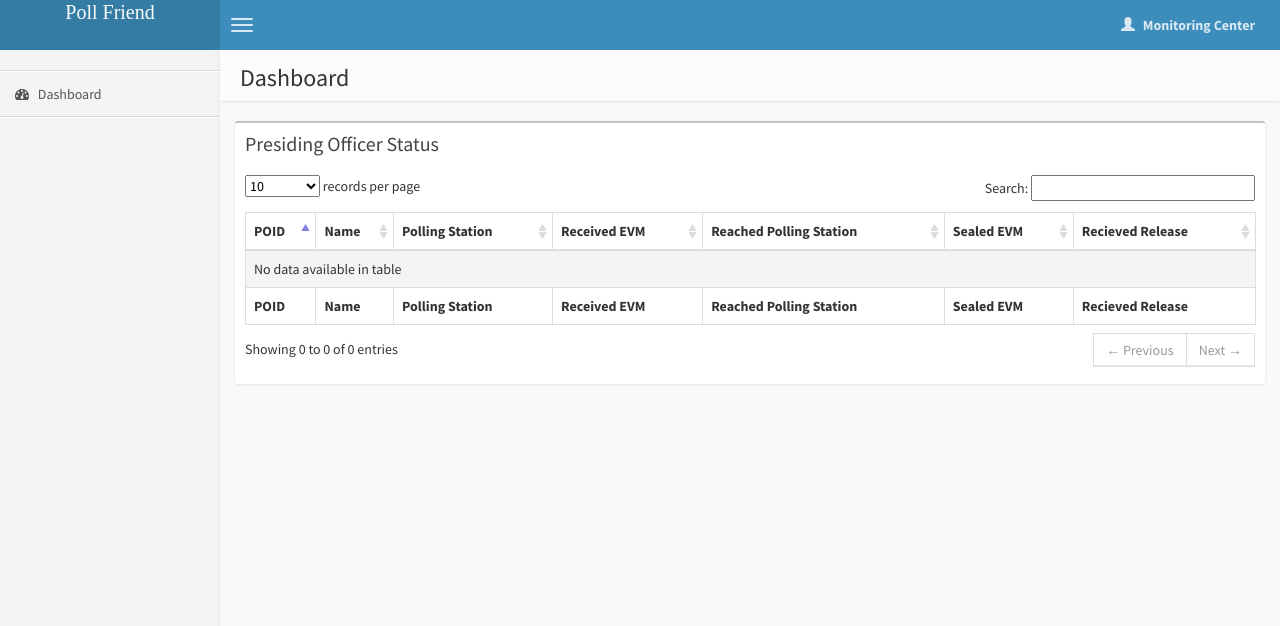
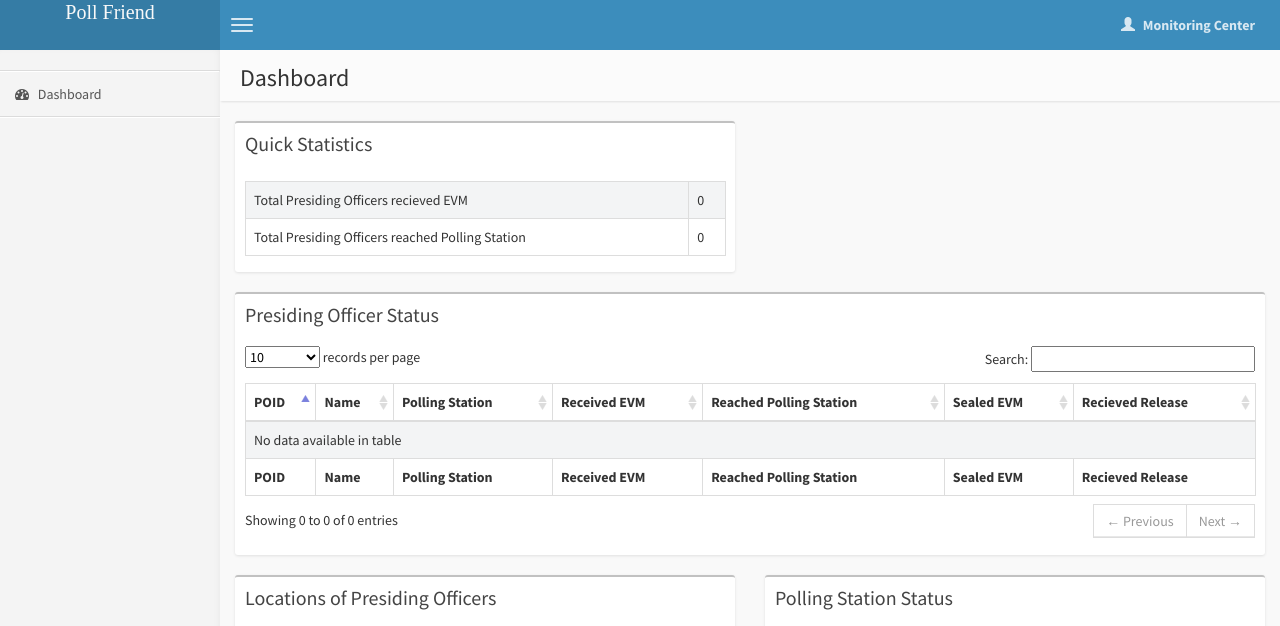
Before and after one commit to shivamneeraj23/PollFriend-Backend, a Django app: page /home/ in a window 1280 px wide. Shown: the top 626 px of the page. Run offline with Django 3.2, Linux system fonts and the light colour scheme; data that the repository does not hold is empty; some libraries are stand-ins or nearby versions; some web fonts are replaced.

Commit message:
Dashboard with map and quickstat

```diff
--- a/evmts/urls.py
+++ b/evmts/urls.py
@@ -27,4 +27,5 @@ urlpatterns = [
 	url(r'^check_status/$', CheckEarlyStatus.as_view(), name="checkEarlyStatus"),
 	url(r'^sos_update/$', SOSUpdateView.as_view(), name="SOSUpdate"),
 	url(r'^get_evms/$', AllEVMofPO.as_view(), name="AllEVM"),
+	url(r'^map/$' , Maps.as_view() , name = "Maps"),
 ]
--- a/main/views.py
+++ b/main/views.py
@@ -211,8 +211,12 @@ class DashboardView(TemplateView):
 		context = super(DashboardView, self).get_context_data(**kwargs)
 		po_status = POStatus.objects.all()
 		poll_updates = PollUpdate.objects.order_by('timestamp')
+		po_evm = len(POStatus.objects.filter(received_evm = True))
+		po_ps = len(POStatus.objects.filter(reached_polling_station = True))
 		context['all'] = po_status
 		context['up'] = poll_updates
+		context['no'] = po_evm
+		context['ps'] = po_ps
 
 		return context
 
@@ -344,3 +348,13 @@ class AllEVMofPO(View):
 	@method_decorator(csrf_exempt)
 	def dispatch(self, *args, **kwargs):
 		return super(AllEVMofPO, self).dispatch(*args, **kwargs)
+
+class Maps(TemplateView):
+	template_name = "maps.html"
+
+	def get_context_data(self, **kwargs):
+		context = super(Maps, self).get_context_data(**kwargs)
+		po_status = POStatus.objects.all()
+		context['all'] = po_status
+
+		return context
--- a/templates/dashboard.html
+++ b/templates/dashboard.html
@@ -11,8 +11,34 @@
     </section>
 
                 <!-- Main content -->
+     <!-- <div class = "info">
+     	Total PO recieved EVM = {{no}}<br />
+     	Total PO reached PS = {{ps}}
+
+     </div> -->
 
     <section class="content">
+    	 <div class="row" id="content_area">
+            <div class="col-xs-6">
+                <div class="box">
+                    <div class="box-header">
+                        <h3 class="box-title">Quick Statistics</h3>
+                    </div><!-- /.box-header -->
+                    <div  class="box-body table-responsive">
+                        <table id="example3" class="table table-bordered table-striped">
+                           <tbody>
+                                <tr>
+                                    <td>Total Presiding Officers recieved EVM</td><td>{{no}}</td>
+                                </tr>
+                                <tr>
+                                	<td>Total Presiding Officers reached Polling Station</td><td>{{ps}}</td>
+                                </tr>
+                            </tbody>
+                        </table>
+                    </div><!-- /.box-body -->
+                </div><!-- /.box -->
+            </div>
+       </div>
         <div class="row" id="content_area">
             <div class="col-xs-12">
                 <div class="box">
@@ -80,13 +106,104 @@
             </div>
         </div>
 
+        <div class="row" id="content_area">
+            <div class="col-xs-6">
+                <div class="box">
+                    <div class="box-header">
+                        <h3 class="box-title">Locations of Presiding Officers</h3>
+                    </div><!-- /.box-header -->
+                    <div id="map" class="box-body table-responsive" style="height:500px;">
+
+                    </div><!-- /.box-body -->
+                </div><!-- /.box -->
+            </div>
+            <div class="col-xs-6">
+                <div class="box">
+                    <div class="box-header">
+                        <h3 class="box-title">Polling Station Status</h3>
+                    </div><!-- /.box-header -->
+                    <div  class="box-body table-responsive">
+                    <table id="example2" class="table table-bordered table-striped">
+                            <thead>
+                                <tr>
+                                    <th>Polling Station</th>
+                                    <th>Total Voters</th>
+                                    <th>Current Voters</th>
+                                    <th>Percentage</th>
+                                    <th>Reported Time</th>
+                                </tr>
+                            </thead>
+
+                            <tbody>
+                            	{% for k in up %}
+                                <tr>
+                                    <td>{{k.polling_station.name}}</td>
+                                    <td>{{k.polling_station.total_voters}}</td>
+                                    <td>{{k.current_votes}}</td>
+                                    <td></td>
+                                    <td>{{k.timestamp|time:"h A"}}</td>
+
+                                </tr>
+                                {% endfor %}
+                            </tbody>
+                            <tfoot>
+                                <tr>
+                                    <th>Polling Station</th>
+                                    <th>Total Voters</th>
+                                    <th>Current Voters</th>
+                                    <th>Percentage</th>
+                                    <th>Reported Time</th>
+                                </tr>
+                            </tfoot>
+                        </table>
+
+                    </div><!-- /.box-body -->
+                </div><!-- /.box -->
+            </div>
+        </div>
+
     </section>
+    <div id="map"></div>
+
+
 {% endblock %}
 
 {% block page_js %}
 	<script type="text/javascript">
     	$(function() {
                 $("#example1").dataTable();
+                $("#example2").dataTable();
+                $("#example3").dataTable();
         });
     </script>
+
+     <script>
+
+
+	function initMap() {
+	  var myLatLng = {lat: 24.5, lng: 92.5};
+
+	  var map = new google.maps.Map(document.getElementById('map'), {
+	    zoom: 8,
+	    center: myLatLng
+	  });
+
+
+		{% for k in all %}
+		  var a = {{k.current_latitude}};
+		  var b = {{k.current_longitude}};
+		  myLatLng = { lat: a , lng: b };
+		  var marker = new google.maps.Marker({
+		    position: myLatLng,
+		    map: map,
+		    title: '{{k.presiding_officer.first_name}}\n{{k.presiding_officer.polling_station.name}}'
+		  });
+
+		  {% endfor %}
+}
+
+    </script>
+    <script async defer
+        src="https://maps.googleapis.com/maps/api/js?key=AIzaSyAteM4P82ZpVfZHUA-greFhVVphVI9UcI0&signed_in=true&callback=initMap"></script>
+
 {% endblock %}
```
